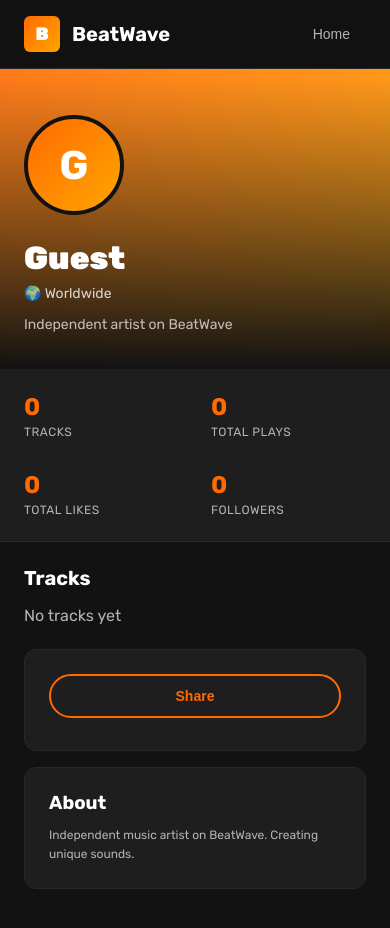
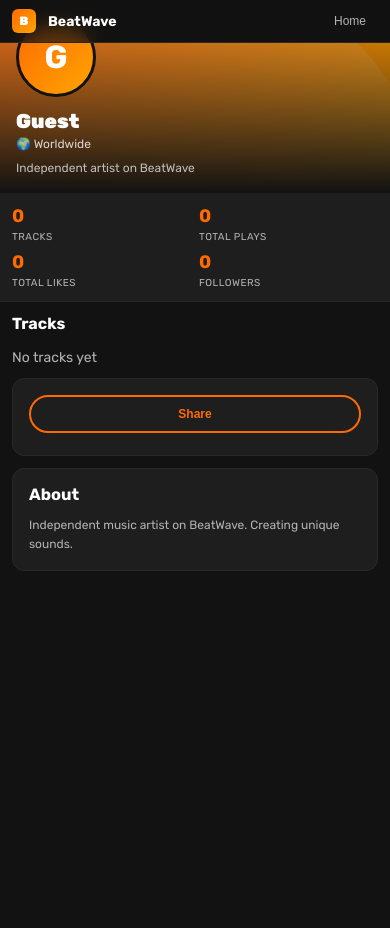
Before and after one commit to ROBA12551/soundwave-tracks, a website: page profile.html in a window 390 px wide. After the commit the page ends 844 px from the top, so only its background shows below. Drawn offline with Linux system fonts and the light colour scheme; no server answers.

Commit message:
Initial clean SoundWave implementation

```diff
--- a/profile.html
+++ b/profile.html
@@ -538,9 +538,39 @@
 
         /* Responsive */
         @media (max-width: 768px) {
+            .header {
+                padding: 12px 16px;
+                flex-wrap: wrap;
+                gap: 8px;
+            }
+
+            .logo {
+                font-size: 16px;
+            }
+
+            .logo-icon {
+                width: 28px;
+                height: 28px;
+                font-size: 14px;
+            }
+
+            .header-right {
+                gap: 8px;
+            }
+
+            .profile-header {
+                height: 200px;
+            }
+
+            .profile-cover {
+                height: 100%;
+            }
+
             .profile-content {
                 flex-direction: column;
                 align-items: flex-start;
+                padding: 20px 16px 16px;
+                gap: 12px;
             }
 
             .profile-avatar {
@@ -549,8 +579,29 @@
                 font-size: 40px;
             }
 
+            .profile-info {
+                padding-bottom: 0;
+                width: 100%;
+            }
+
+            .profile-name {
+                font-size: 24px;
+            }
+
+            .profile-stats {
+                grid-template-columns: repeat(2, 1fr);
+                gap: 16px;
+                padding: 16px;
+            }
+
             .main-content {
                 flex-direction: column;
+                gap: 16px;
+                padding: 16px;
+            }
+
+            .tracks-section {
+                width: 100%;
             }
 
             .sidebar {
@@ -558,7 +609,182 @@
             }
 
             .tracks-grid {
-                grid-template-columns: repeat(auto-fill, minmax(120px, 1fr));
+                grid-template-columns: repeat(auto-fill, minmax(100px, 1fr));
+                gap: 12px;
+            }
+
+            .section-title {
+                font-size: 16px;
+            }
+        }
+
+        /* ★ 超小型モバイル（360px以下） */
+        @media (max-width: 480px) {
+            body {
+                font-size: 14px;
+            }
+
+            .header {
+                padding: 8px 12px;
+            }
+
+            .logo {
+                font-size: 14px;
+            }
+
+            .logo-icon {
+                width: 24px;
+                height: 24px;
+                font-size: 12px;
+            }
+
+            .nav-link {
+                padding: 6px 12px;
+                font-size: 12px;
+            }
+
+            .user-btn {
+                width: 32px;
+                height: 32px;
+                font-size: 12px;
+            }
+
+            .profile-header {
+                height: 150px;
+            }
+
+            .profile-avatar {
+                width: 80px;
+                height: 80px;
+                font-size: 32px;
+                border: 3px solid var(--dark-bg);
+            }
+
+            .profile-name {
+                font-size: 20px;
+                margin-bottom: 4px;
+            }
+
+            .profile-location {
+                font-size: 12px;
+                margin-bottom: 8px;
+            }
+
+            .profile-description {
+                font-size: 12px;
+            }
+
+            .profile-stats {
+                grid-template-columns: repeat(2, 1fr);
+                gap: 8px;
+                padding: 12px;
+            }
+
+            .stat-value {
+                font-size: 18px;
+            }
+
+            .stat-label {
+                font-size: 10px;
+            }
+
+            .main-content {
+                padding: 12px;
+                gap: 12px;
+            }
+
+            .tracks-grid {
+                grid-template-columns: repeat(auto-fill, minmax(80px, 1fr));
+                gap: 8px;
+            }
+
+            .track-card {
+                padding: 8px;
+            }
+
+            .track-info h3 {
+                font-size: 11px;
+            }
+
+            .track-info p {
+                font-size: 10px;
+            }
+
+            .btn {
+                padding: 10px 16px;
+                font-size: 12px;
+                margin-bottom: 6px;
+            }
+
+            .sidebar-card {
+                padding: 16px;
+                margin-bottom: 12px;
+            }
+
+            .modal-content {
+                padding: 16px;
+                width: 95%;
+            }
+
+            .modal-title {
+                font-size: 18px;
+                margin-bottom: 16px;
+            }
+
+            .form-group {
+                margin-bottom: 12px;
+            }
+
+            .form-group label {
+                font-size: 11px;
+                margin-bottom: 6px;
+            }
+
+            .form-group input,
+            .form-group textarea {
+                padding: 8px;
+                font-size: 12px;
+            }
+
+            .avatar-upload-wrapper {
+                gap: 12px;
+            }
+
+            .avatar-preview {
+                width: 80px;
+                height: 80px;
+                font-size: 32px;
+            }
+
+            .avatar-upload-btn {
+                padding: 8px 12px;
+                font-size: 12px;
+            }
+        }
+
+        /* ★ iPhone SE サイズ以下（375px） */
+        @media (max-width: 375px) {
+            .profile-avatar {
+                width: 70px;
+                height: 70px;
+                font-size: 28px;
+            }
+
+            .profile-name {
+                font-size: 18px;
+            }
+
+            .profile-stats {
+                gap: 6px;
+                padding: 10px;
+            }
+
+            .tracks-grid {
+                grid-template-columns: repeat(2, 1fr);
+            }
+
+            .track-cover {
+                aspect-ratio: 1;
             }
         }
     </style>
@@ -584,12 +810,12 @@
             <div class="profile-avatar" id="profileAvatar">S</div>
             <div class="profile-info">
                 <div class="profile-name">
-                    <span id="profileName">user</span>
+                    <span id="profileName">Syensan/学先生</span>
                     <div class="verified-badge" id="verifiedBadge" style="display: none;"></div>
                 </div>
-                <div class="profile-location" id="profileLocation">...</div>
+                <div class="profile-location" id="profileLocation">🇯🇵 Japan</div>
                 <div class="profile-description" id="profileDescription">
-                   ...
+                    Music artist | 音楽を愛する | Independent producer
                 </div>
             </div>
         </div>
@@ -627,7 +853,7 @@
         <!-- Sidebar -->
         <div class="sidebar">
             <div class="sidebar-card">
-                <button class="btn btn-primary" id="editProfileBtn">Edit Profile</button>
+                <button class="btn btn-primary" id="editProfileBtn">✏️ Edit Profile</button>
                 <button class="btn btn-secondary" id="shareProfileBtn">Share</button>
             </div>
 
@@ -650,9 +876,9 @@
             <div class="form-group">
                 <label>Avatar Image</label>
                 <div class="avatar-upload-wrapper">
-                    <div class="avatar-preview" id="avatarPreview"></div>
+                    <div class="avatar-preview" id="avatarPreview">👤</div>
                     <div style="flex: 1;">
-                        <input type="file" id="avatarUpload" class="avatar-upload-input" accept="image/*">
+                        <input type="file" id="avatarUpload" class="avatar-upload-input" accept="image/*" onchange="handleAvatarUpload(event)">
                         <input type="hidden" id="avatarBase64" value="">
                         <button type="button" class="avatar-upload-btn" onclick="document.getElementById('avatarUpload').click()">
                             📸 Upload Image
```
